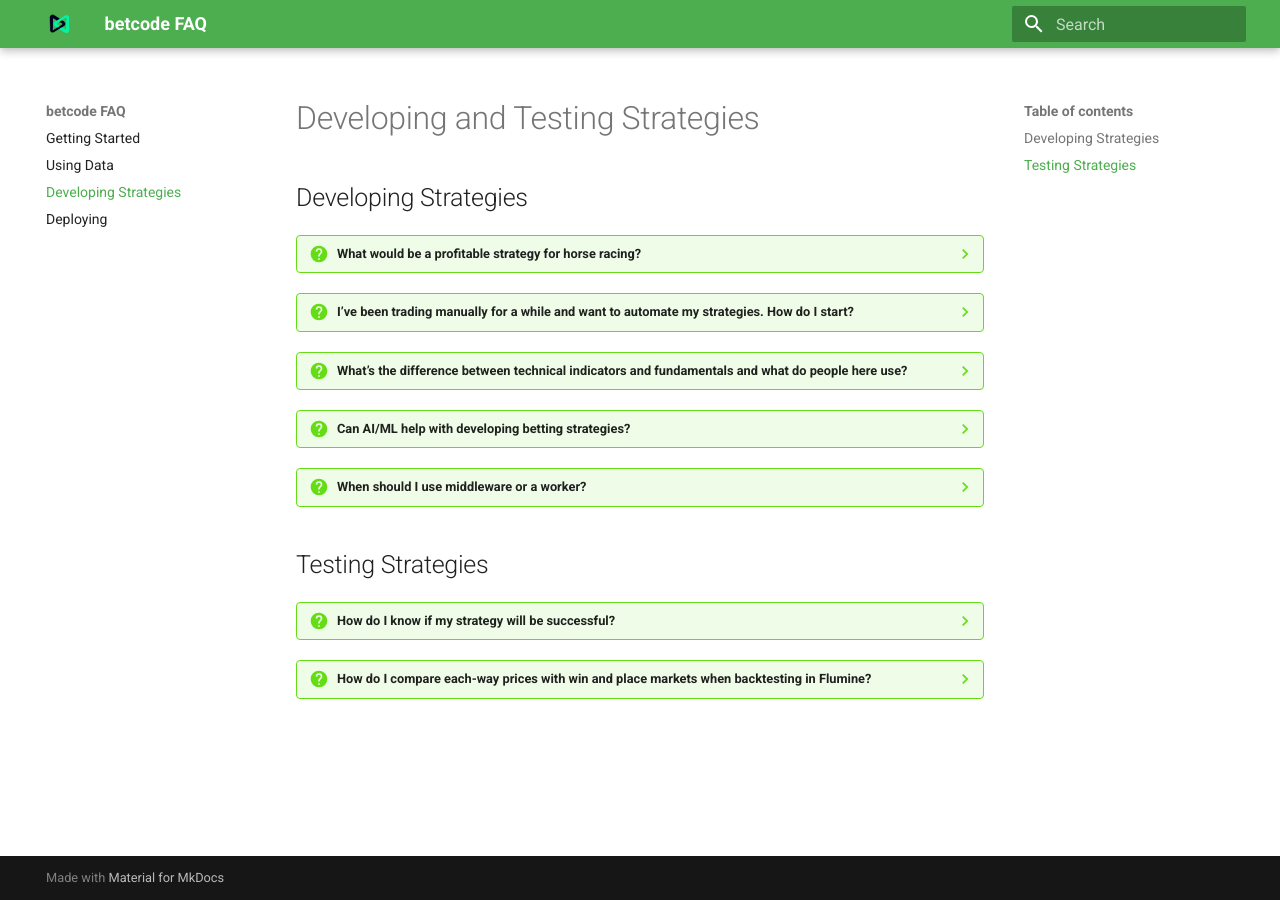
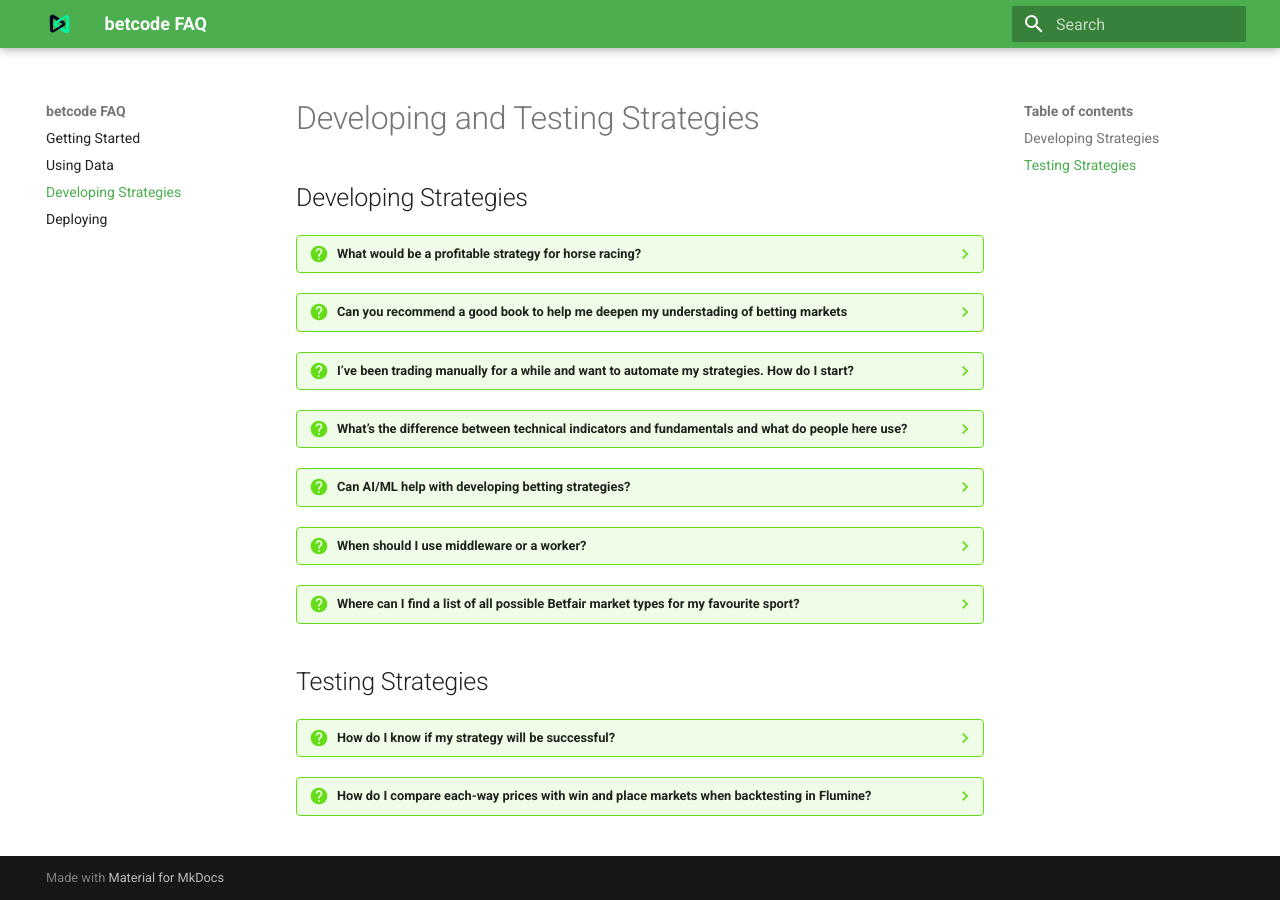
Before and after one commit to betcode-org/faq, an MkDocs documentation site: the page built from docs/developing-and-testing-strategies.md, in a window 1280 px wide. Built offline with MkDocs 1.6.1 and Material for MkDocs 9.7.7, drawn with Linux system fonts in a browser that asks for light colours; some of the changed lines change nothing that is shown.

Commit message:
Additional FAQs for finding market types and a booklist - mostly from Mo.

````diff
--- a/docs/developing-and-testing-strategies.md
+++ b/docs/developing-and-testing-strategies.md
@@ -6,6 +6,21 @@
     We will answer almost anything else about how to automate your betting, find strategies, and assess their profit potential. But we won't give you profitable strategies.
 
     There's a good reason for this. Many of the channel's members make their living from betting in sports markets. But those markets are very dynamic and are constantly evolving. So when a strategy becomes public, markets evolve to remove the inefficiency that made it profitable. So the strategy that you're given would very probably no longer be profitable by the time you've implemented it and the person who gave it to you would have lost some of their income.
+
+??? question "Can you recommend a good book to help me deepen my understading of betting markets"
+    There are an awful lot of truly terrible books out there. Generally if they include "win money daily", "bet profitabily" or similar in the title - stay well away.
+
+    However there are also some very useful and interesting books. Though some are quite expensive, the following have been recommended by active bettors on our Slack channel:
+
+    * [The Logic of Sports Betting](https://www.amazon.co.uk/Logic-Sports-Betting-Ed-Miller/dp/1096805723)
+    * [Trading Bases](https://www.amazon.co.uk/Trading-Bases-Fortune-Betting-Baseball/dp/0451415175)
+    * [Statistical Sports Models in Excel](https://www.amazon.co.uk/Statistical-Sports-Models-Excel-Andrew/dp/1079013458)
+    * [Precision: Statistical and Mathematical Methods in Horse Racing](https://www.amazon.co.uk/Precision-Statistical-Mathematical-Methods-Racing/dp/1432768522)
+    * [Efficiency of Racetrack Betting Markets](https://www.amazon.co.uk/Efficiency-Racetrack-Scientific-Financial-Economics/dp/981320351X)
+    * [The Kelly Capital Growth Investment Criterion: Theory and Practice](https://www.amazon.co.uk/Kelly-Capital-Growth-Investment-Criterion/dp/9814383139)
+    * [A Man for All Markets: Beating the Odds, from Las Vegas to Wall Street](https://www.amazon.co.uk/Man-All-Markets-Beating-Street/dp/1786071975)
+    * [Soccernomics](https://www.amazon.co.uk/Soccernomics-France-Germany-England-Starting/dp/0008559627)
+    * [The Signal and the Noise: The Art and Science of Prediction](https://www.amazon.co.uk/Signal-Noise-Art-Science-Prediction/dp/0141975652)
 
 ??? question "I’ve been trading manually for a while and want to automate my strategies. How do I start?"
     You will want to take advantage of the Flumine trading framework. For an easy to understand introduction to how strategies are structured in Flumine, take a look at the [lowest layer strategy](https://github.com/betcode-org/flumine/blob/master/examples/strategies/lowestlayer.py) in the flumine examples folder.
@@ -28,6 +43,22 @@
     So if you want to change or extend the market information, for example by calculating a technical indicator from the updated market data, then you would probably want to use middelware. However, if you were periodically making calls to an external API, to obtain match statistics for example, you would most likely want to do this in parallel to your strategy execution and so would use a worker.
 
     One exception would be when backtesting. The simulator works by patching the system clock to the time the event was taking place, as it's rather difficult to keep patched times in sync on different processors, workers don't play nicely with backtesting and you will need to use middleware to achieve accurate results.
+
+??? question "Where can I find a list of all possible Betfair market types for my favourite sport?"
+    Sadly there's no foolproof way to do this. Different events of the same type will typically have a core set of markets, but popular events may have others added if Betfair believes that there will be sufficient interest amongst bettors. Some of these additional markets may be quite specific and appear infrequently.
+
+    To get an idea of the specific market types available currently for, say, Ice Hockey, you could run a small script like this:
+
+    ``` python
+    results = trading.betting.list_market_catalogue(
+        filter=betfairlightweight.filters.market_filter(
+            event_type_ids=["7524"],  # ice hockey
+        ),
+        market_projection=["MARKET_DESCRIPTION"],
+        max_results=200,
+    )
+    print({result.description.market_type for result in results})
+    ```
 
 ## Testing Strategies
 
````
